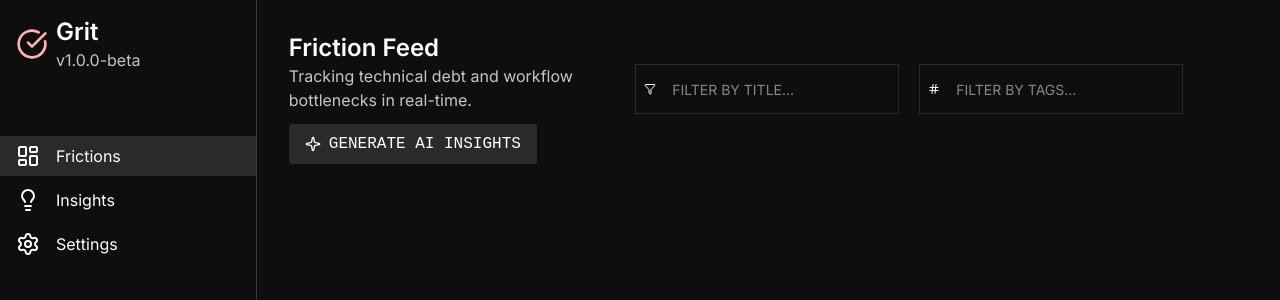
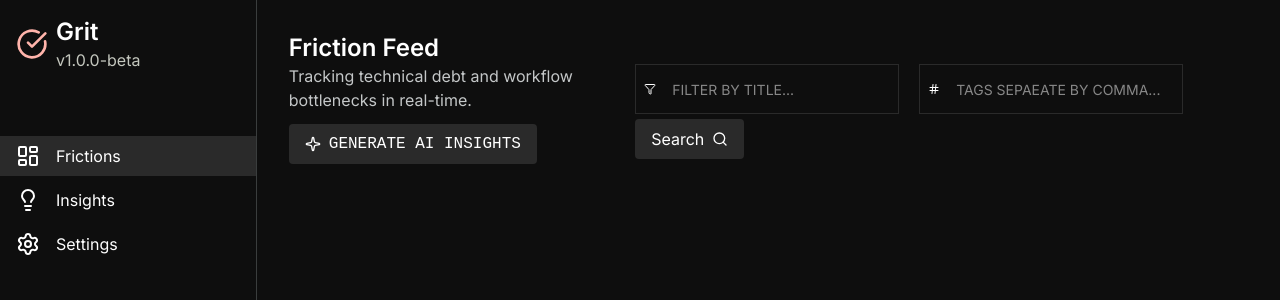
Before and after one commit to nathnaeltamirat/grit-frontend, a React (Vite) app: page / in a window 1280 px wide. Shown: the top 300 px of the page. Built offline with nearby package versions, Linux system fonts and the light colour scheme; no server answers.

Commit message:
feat(friction): add search button with api integreated functionality

```diff
--- a/src/routes/index.lazy.tsx
+++ b/src/routes/index.lazy.tsx
@@ -7,17 +7,36 @@ import {
   LayoutDashboardIcon,
   LightbulbIcon,
   MenuIcon,
+  SearchIcon,
   SettingsIcon,
   SparkleIcon,
   XIcon,
 } from 'lucide-react';
 import { useState } from 'react';
+import { useGetFriction } from '../api/hooks/useFriction';
 export const Route = createLazyFileRoute('/')({
   component: FrictionLogComponent,
 });
 
 function FrictionLogComponent() {
   const [navToggle, setNavToggle] = useState(false);
+  const [title, setTitle] = useState('');
+  const [page, setPage] = useState('1');
+  const [tags, setTags] = useState('');
+
+  const [searchParams, setSearchParams] = useState({
+    title: '',
+    page: '1',
+    tags: '',
+  });
+  const { data, isLoading, isError, error } = useGetFriction(searchParams);
+  const handleFetch = async () => {
+    setSearchParams({
+      title,
+      page,
+      tags,
+    });
+  };
   return (
     <div className="w-full min-h-screen font-sans bg-[#0e0e0e]">
       {/*Mobile view */}
@@ -140,6 +159,7 @@ function FrictionLogComponent() {
                     type="text"
                     className="h-8 focus:outline-none p-2 text-sm"
                     placeholder="FILTER BY TITLE..."
+                    onChange={(e) => setTitle(e.target.value)}
                   />
                 </div>
 
@@ -149,12 +169,24 @@ function FrictionLogComponent() {
                   <input
                     type="text"
                     className="h-8 focus:outline-none p-2 text-sm"
-                    placeholder="FILTER BY TAGS..."
+                    placeholder="TAGS SEPAEATE BY COMMA..."
+                    onChange={(e) => setTags(e.target.value)}
                   />
                 </div>
+                <button
+                  onClick={() => handleFetch()}
+                  className="flex hover:cursor-pointer h-10 px-4 gap-2 items-center justify-center rounded-sm bg-[#2A2A2A] text-white hover:bg-[#3A3A3A] transition-colors shrink-0"
+                >
+                  <span>Search</span>
+                  <SearchIcon className="w-4 h-4" />
+                </button>
               </div>
             </div>
           </header>
+
+          <main>
+              {/*To Do*/}
+          </main>
         </div>
       </div>
     </div>
```
